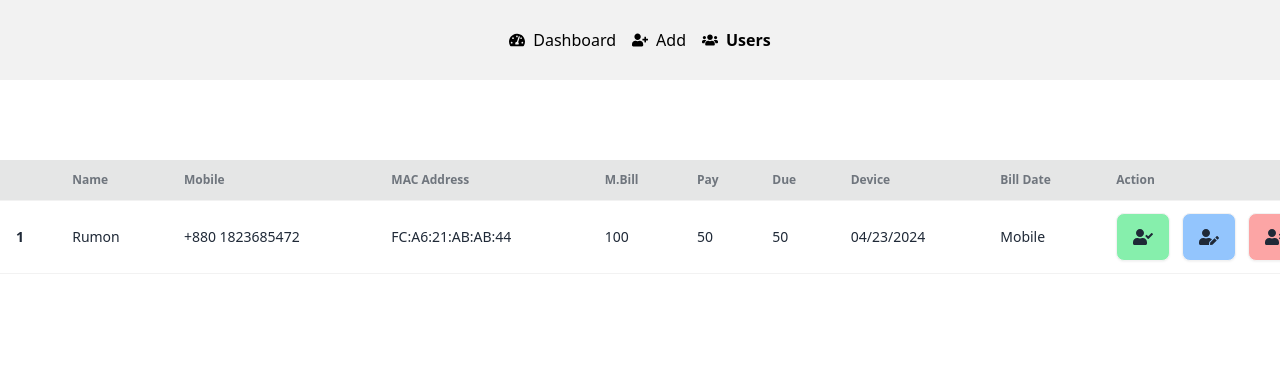
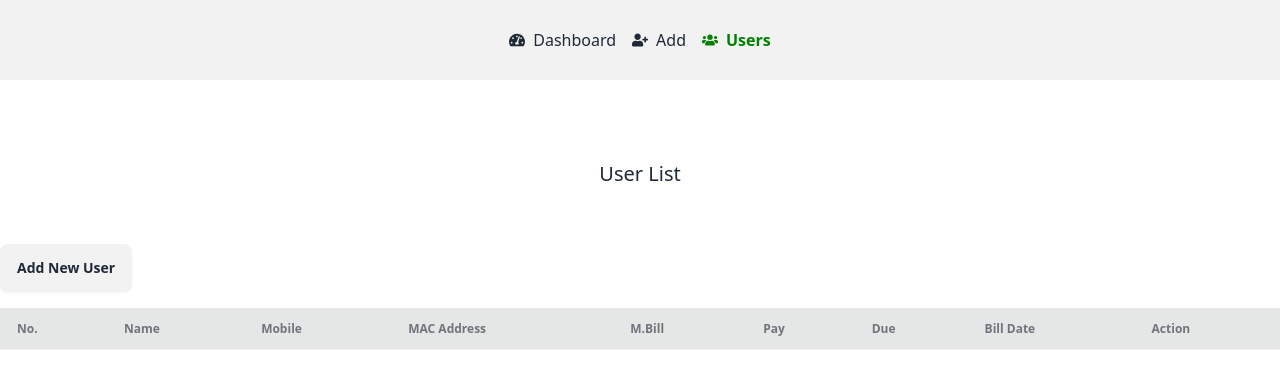
Before and after one commit to rezvirumon/user-managed-app, a React (Vite) app: page /userlist in a window 1280 px wide. Shown: the top 388 px of the page. Built offline with nearby package versions, Linux system fonts and the light colour scheme.

Commit message:
added func.... and some components

```diff
--- a/src/components/shared/Navbar.jsx
+++ b/src/components/shared/Navbar.jsx
@@ -10,8 +10,9 @@
                     to="/"
                     style={({ isActive, isPending, isTransitioning }) => {
                         return {
+                            color: isActive ? "green" : "",
                             fontWeight: isActive ? "bold" : "",
-                            color: isPending ? "red" : "black",
+                            background: isPending ? "red" : "",
                             viewTransitionName: isTransitioning ? "slide" : "",
                         };
                     }}
@@ -25,8 +26,9 @@
                     to="/adduser"
                     style={({ isActive, isPending, isTransitioning }) => {
                         return {
+                            color: isActive ? "green" : "",
                             fontWeight: isActive ? "bold" : "",
-                            color: isPending ? "red" : "black",
+                            background: isPending ? "red" : "",
                             viewTransitionName: isTransitioning ? "slide" : "",
                         };
                     }}
@@ -40,8 +42,9 @@
                     to="/userlist"
                     style={({ isActive, isPending, isTransitioning }) => {
                         return {
+                            color: isActive ? "green" : "",
                             fontWeight: isActive ? "bold" : "",
-                            color: isPending ? "red" : "black",
+                            background: isPending ? "red" : "",
                             viewTransitionName: isTransitioning ? "slide" : "",
                         };
                     }}
--- /dev/null
+++ b/src/pages/EditUser/EditUser.jsx
@@ -0,0 +1,10 @@
+
+const EditUser = () => {
+    return (
+        <div>
+        <h3>Edit User</h3>
+        </div>
+    );
+};
+
+export default EditUser;
--- a/src/pages/Home/Dashboard.jsx
+++ b/src/pages/Home/Dashboard.jsx
@@ -1,59 +1,45 @@
-import { FaDollarSign, FaUserCheck, FaUsers } from "react-icons/fa";
+// Dashboard.js
 
+import React, { useState, useEffect } from 'react';
 
 const Dashboard = () => {
+    const [users, setUsers] = useState([]);
+
+    useEffect(() => {
+        // Fetch users from local storage on component mount
+        const storedUsers = JSON.parse(localStorage.getItem('users')) || [];
+        setUsers(storedUsers);
+    }, []);
+
+    const totalUsers = users.length;
+    const activeUsers = users.filter(user => user.active).length;
+    const totalPayments = users.reduce((total, user) => total + user.payment, 0);
+    const totalDues = users.reduce((total, user) => total + user.due, 0);
+
     return (
-        <div>
-            <div className="container  mx-auto min-h-screen">
-              <div className="grid lg:grid-cols-4 md:grid-cols-2 justify-center mt-5">
-              <div className="bg-blue-500 glass btn hover:bg-blue-600 w-80 h-24 shadow-xl rounded-xl p-2 m-4 cursor-pointer">
+        <div className="container mx-auto min-h-screen">
+            <div className="grid lg:grid-cols-4 md:grid-cols-2 justify-center mt-5">
+                <div className="bg-blue-500 glass btn hover:bg-blue-600 w-80 h-24 shadow-xl rounded-xl p-2 m-4 cursor-pointer">
                     <div className="text-white flex items-center justify-between h-full w-full">
-                        <p className="flex items-center gap-3 text-2xl">
-                            <FaUsers />
-                            Total
-                        </p>
-                        <p className="flex items-center gap-3 text-6xl">
-                            50
-                        </p>
+                        <p className="flex items-center gap-3 text-2xl">Total Users: {totalUsers}</p>
                     </div>
                 </div>
                 <div className="bg-green-500 glass btn hover:bg-green-600 w-80 h-24 shadow-xl rounded-xl p-2 m-4 cursor-pointer">
                     <div className="text-white flex items-center justify-between h-full w-full">
-                        <p className="flex items-center gap-3 text-2xl">
-                            <FaUserCheck  />
-                            Active
-                        </p>
-                        <p className="flex items-center gap-3 text-6xl">
-                            40
-                        </p>
+                        <p className="flex items-center gap-3 text-2xl">Active Users: {activeUsers}</p>
                     </div>
                 </div>
                 <div className="bg-purple-500 glass btn hover:bg-purple-600 w-80 h-24 shadow-xl rounded-xl p-2 m-4 cursor-pointer">
                     <div className="text-white flex items-center justify-between h-full w-full">
-                        <p className="flex items-center gap-3 text-2xl">
-                            <FaDollarSign />
-                            Pay
-                        </p>
-                        <p className="flex items-center gap-3 text-6xl">
-                            5000
-                        </p>
+                        <p className="flex items-center gap-3 text-2xl">Total Payments: ${totalPayments}</p>
                     </div>
                 </div>
                 <div className="bg-red-500 glass btn hover:bg-red-600 w-80 h-24 shadow-xl rounded-xl p-2 m-4 cursor-pointer">
                     <div className="text-white flex items-center justify-between h-full w-full">
-                        <p className="flex items-center gap-3 text-2xl">
-                            <FaDollarSign />
-                            Due
-                        </p>
-                        <p className="flex items-center gap-3 text-6xl">
-                            5000
-                        </p>
+                        <p className="flex items-center gap-3 text-2xl">Total Dues: ${totalDues}</p>
                     </div>
                 </div>
-              </div>
-
             </div>
-
         </div>
     );
 };
--- a/src/pages/NotFound/Error.jsx
+++ b/src/pages/NotFound/Error.jsx
@@ -1,9 +1,21 @@
+import { Link } from "react-router-dom";
 
 
 const Error = () => {
     return (
         <div>
-           404
+            <section className="flex items-center h-full p-16 dark:bg-gray-50 dark:text-gray-800">
+                <div className="container flex flex-col items-center justify-center px-5 mx-auto my-8">
+                    <div className="max-w-md text-center">
+                        <h2 className="mb-8 font-extrabold text-9xl dark:text-gray-400">
+                            <span className="sr-only">Error</span>404
+                        </h2>
+                        <p className="text-2xl font-semibold md:text-3xl">Sorry, we couldn't find this page.</p>
+                        <p className="mt-4 mb-8 dark:text-gray-600">But dont worry, you can find plenty of other things on our homepage.</p>
+                        <Link to='/' rel="noopener noreferrer" className="px-8 py-3 font-semibold rounded dark:bg-violet-600 dark:text-gray-50">Back to homepage</Link>
+                    </div>
+                </div>
+            </section>
         </div>
     );
 };
--- a/src/pages/UserList/UserList.jsx
+++ b/src/pages/UserList/UserList.jsx
@@ -1,47 +1,60 @@
-import { FaUserCheck, FaUserEdit, FaUserTimes } from "react-icons/fa";
-
+import React, { useState, useEffect } from 'react';
+import { Link } from 'react-router-dom';
 
 const UserList = () => {
+    const [users, setUsers] = useState([]);
+
+    useEffect(() => {
+        // Fetch users from local storage on component mount
+        const storedUsers = JSON.parse(localStorage.getItem('users')) || [];
+        setUsers(storedUsers);
+    }, []);
+
+    const deleteUser = (index) => {
+        const updatedUsers = [...users];
+        updatedUsers.splice(index, 1);
+        setUsers(updatedUsers);
+        localStorage.setItem('users', JSON.stringify(updatedUsers));
+    };
+
     return (
         <div className="container mt-20 mx-auto">
+            <h3 className="text-center text-xl mb-10">User List</h3>
             <div className="overflow-x-auto">
+                <div className="btn my-4">
+                    <Link to="/adduser">Add New User</Link>
+                </div>
                 <table className="table">
-                    {/* head */}
                     <thead>
-                        <tr className="bg-base-300">
-                            <th></th>
+                        <tr className="bg-base-300 border">
+                            <th>No.</th>
                             <th>Name</th>
                             <th>Mobile</th>
                             <th>MAC Address</th>
                             <th>M.Bill</th>
                             <th>Pay</th>
                             <th>Due</th>
-                            <th>Device</th>
                             <th>Bill Date</th>
                             <th>Action</th>
                         </tr>
                     </thead>
                     <tbody>
-                        {/* row 1 */}
-                        <tr className="hover">
-                            <th>1</th>
-                            <td>Rumon</td>
-                            <td>+880 1823685472</td>
-                            <td>FC:A6:21:AB:AB:44</td>
-                            <td>100</td>
-                            <td>50</td>
-                            <td>50</td>
-                            <td>04/23/2024</td>
-                            <td>Mobile</td>
-                            <td>
-                                <ul className="flex lg:gap-3 lg:w-24">
-                                    <li className="btn bg-green-300 text-xl"><FaUserCheck /></li>
-                                    <li className="btn bg-blue-300 text-xl"><FaUserEdit /></li>
-                                    <li className="btn bg-red-300 text-xl"><FaUserTimes /></li>
-                                </ul>
-                            </td>
-                        </tr>
-
+                        {users.map((user, index) => (
+                            <tr key={index}>
+                                <td>{index + 1}</td> {/* Display index + 1 as the number */}
+                                <td>{user.name}</td>
+                                <td>{user.mobile}</td>
+                                <td>{user.macAddress}</td>
+                                <td>{user.mBill}</td> {/* Display user's M.Bill value */}
+                                <td>{user.pay}</td> {/* Display user's Pay value */}
+                                <td>{user.due}</td> {/* Display user's Due value */}
+                                <td>{user.billDate}</td>
+                                <td>
+                                    <Link to={`/edituser/${index}`} className="btn bg-blue-300 text-xl">Edit</Link>
+                                    <button className="btn bg-red-300 text-xl" onClick={() => deleteUser(index)}>Delete</button>
+                                </td>
+                            </tr>
+                        ))}
                     </tbody>
                 </table>
             </div>
--- a/src/routes/Routes.jsx
+++ b/src/routes/Routes.jsx
@@ -6,6 +6,7 @@
 import About from "../pages/About/About";
 import AddUser from "../pages/AddUser/AddUser";
 import UserList from "../pages/UserList/UserList";
+import EditUser from "../pages/EditUser/EditUser";
 
 
 
@@ -31,6 +32,10 @@
                 element: <UserList></UserList>
             },
             {
+                path: '/edituser',
+                element: <EditUser></EditUser>
+            },
+            {
                 path: 'about',
                 element:<About></About>
             }
```
Also changed, not shown: src/pages/AddUser/AddUser.jsx (+64 -11 lines).
